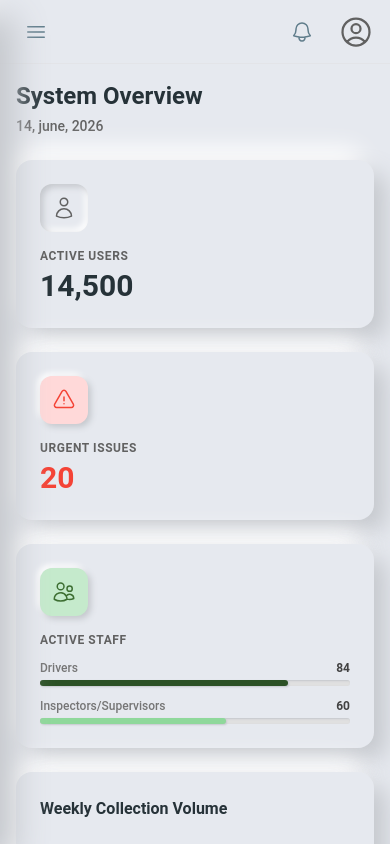
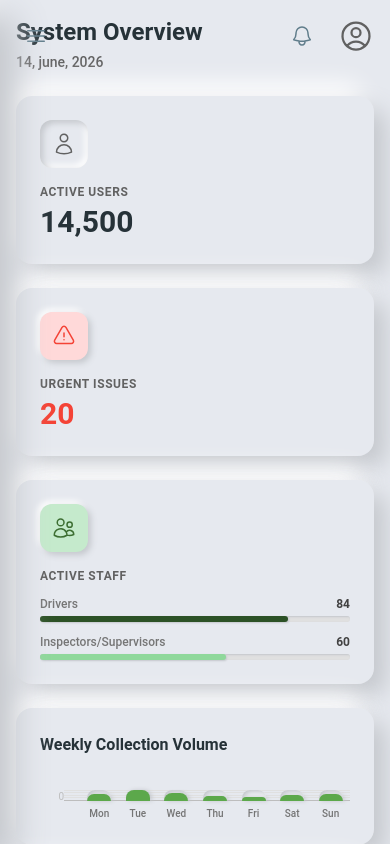
Before and after one commit to ShameenRoopasingha/Agile-CW-Project, a React (Vite) app: page /admin/dashboard in a window 390 px wide. Built offline with nearby package versions, Linux system fonts and the light colour scheme.

Commit message:
feat: add AdminLayout component with sidebar and logout functionality

```diff
--- a/src/layout/AdminLayout.tsx
+++ b/src/layout/AdminLayout.tsx
@@ -108,18 +108,14 @@ export function AdminLayout({ children }: { children: React.ReactNode }) {
 
       {/* Main Content Area */}
       <main className="flex-1 flex flex-col min-w-0 overflow-hidden">
-        {/* Header */}
-        <header className="h-16 shrink-0 px-4 sm:px-6 flex items-center justify-between border-b border-gray-300/50 bg-[#e6e9ef]/80 backdrop-blur-sm z-10">
-          <div className="flex items-center gap-4">
+        {/* Floating Global Actions */}
+        <div className="absolute top-0 right-0 left-0 h-20 pointer-events-none z-20 flex justify-between items-start p-4 sm:p-6">
+          <div className="pointer-events-auto">
             <IconButton variant="text" color="blue-gray" className="lg:hidden" onClick={() => setSidebarOpen(true)}>
               <Bars3Icon className="h-6 w-6" />
             </IconButton>
-            <div className="hidden md:block w-72">
-              {/* Removed global search bar as requested */}
-            </div>
           </div>
-
-          <div className="flex items-center gap-4 sm:gap-6">
+          <div className="flex items-center gap-4 sm:gap-6 pointer-events-auto">
             <IconButton variant="text" color="blue-gray" className="rounded-full">
               <BellIcon className="h-6 w-6" />
             </IconButton>
@@ -131,7 +127,7 @@ export function AdminLayout({ children }: { children: React.ReactNode }) {
               <UserCircleIcon className="h-9 w-9 text-gray-700" />
             </div>
           </div>
-        </header>
+        </div>
 
         {/* Page Content */}
         <div className="flex-1 overflow-auto p-4 sm:p-6">
```
